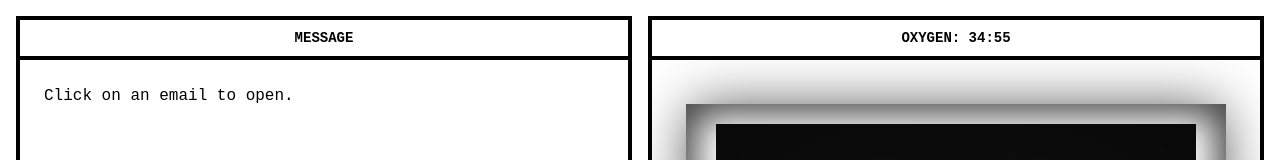
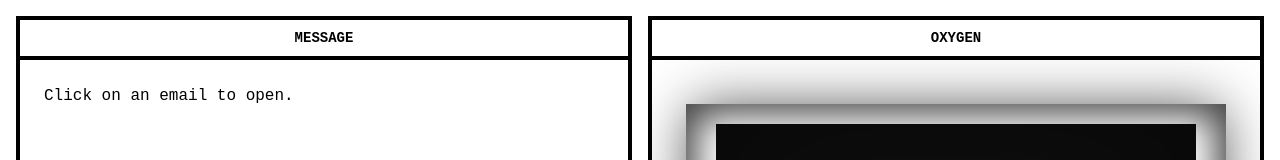
Before and after one commit to jlgoff3/time-mail, a SvelteKit app: page / in a window 1280 px wide. Shown: the top 160 px of the page. Built offline with nearby package versions, Linux system fonts and the light colour scheme.

Commit message:
remove: debug counter

```diff
--- a/src/routes/+page.svelte
+++ b/src/routes/+page.svelte
@@ -26,12 +26,12 @@
 		<Window title="Message"><Email></Email></Window>
 	</section>
 	<section>
-		<Window title={'Oxygen: ' + $countdown}>
+		<Window title="Oxygen">
 			<Gauge></Gauge>
 		</Window>
 	</section>
 	<section>
-		<Window title='Emails'>
+		<Window title="Emails">
 			<List items={$filteredEmails}></List>
 		</Window>
 	</section>
```
